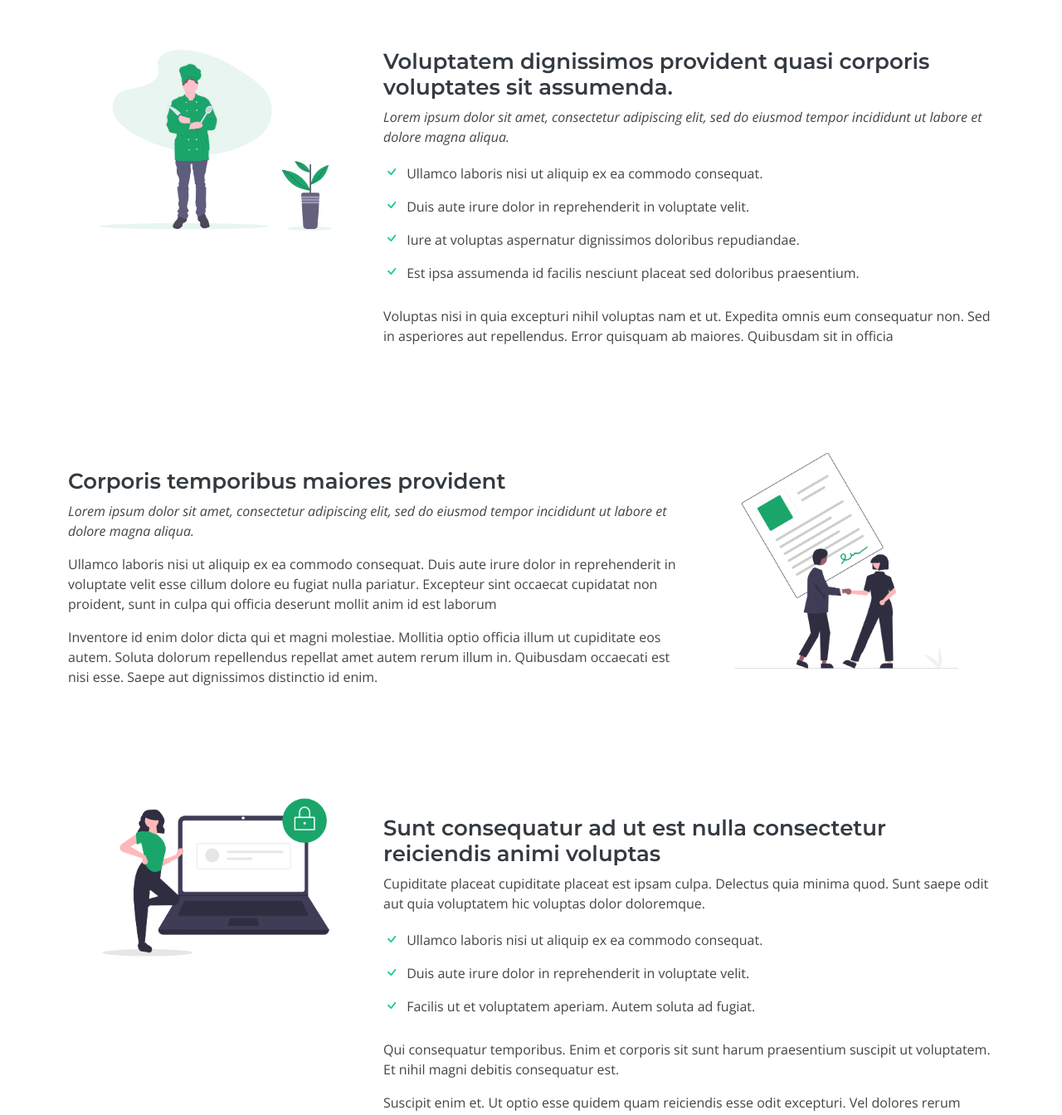
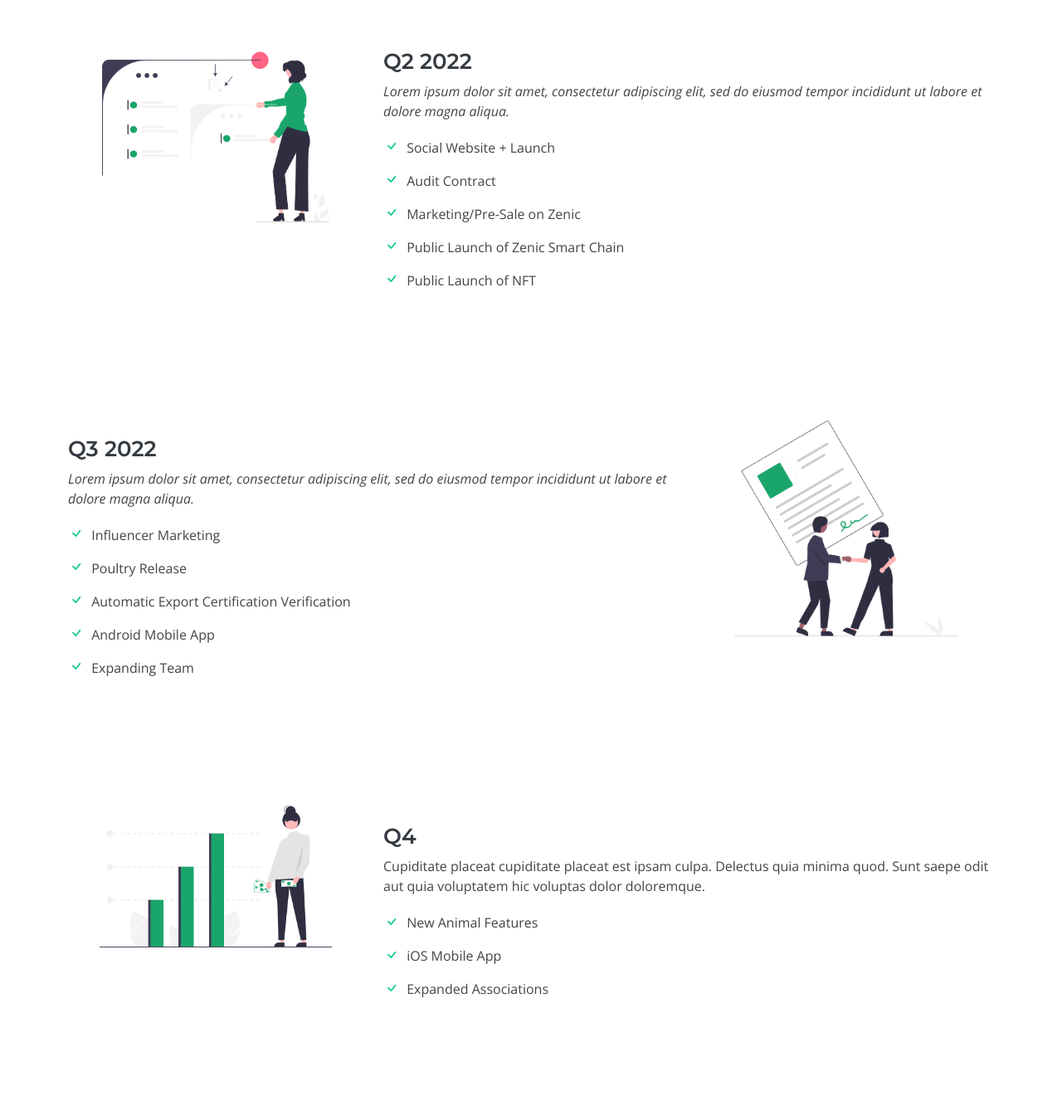
Before and after one commit to Scrabxd/NFarm, a Vue app: page / in a window 1280 px wide. Shown: the part 1438-2782 px from the top of the page at 83% size. Built offline with nearby package versions, Linux system fonts and the light colour scheme.

Commit message:
Actualizar QS

```diff
--- a/src/components/Details.vue
+++ b/src/components/Details.vue
@@ -4,23 +4,21 @@
 
         <div class="row content">
           <div class="col-md-4" data-aos="fade-right">
-            <img src="assets/img/details-4.png" class="img-fluid" alt="">
+            <img src="assets/img/details-6.png" class="img-fluid" alt="">
           </div>
           <div class="col-md-8 pt-4" data-aos="fade-up">
-            <h3>Voluptatem dignissimos provident quasi corporis voluptates sit assumenda.</h3>
+            <h3>Q2 2022</h3>
             <p class="fst-italic">
               Lorem ipsum dolor sit amet, consectetur adipiscing elit, sed do eiusmod tempor incididunt ut labore et dolore
               magna aliqua.
             </p>
             <ul>
-              <li><i class="bi bi-check"></i> Ullamco laboris nisi ut aliquip ex ea commodo consequat.</li>
-              <li><i class="bi bi-check"></i> Duis aute irure dolor in reprehenderit in voluptate velit.</li>
-              <li><i class="bi bi-check"></i> Iure at voluptas aspernatur dignissimos doloribus repudiandae.</li>
-              <li><i class="bi bi-check"></i> Est ipsa assumenda id facilis nesciunt placeat sed doloribus praesentium.</li>
+              <li><i class="bi bi-check"></i> Social Website + Launch</li>
+              <li><i class="bi bi-check"></i> Audit Contract</li>
+              <li><i class="bi bi-check"></i> Marketing/Pre-Sale on Zenic</li>
+              <li><i class="bi bi-check"></i> Public Launch of Zenic Smart Chain</li>
+              <li><i class="bi bi-check"></i> Public Launch of NFT</li>
             </ul>
-            <p>
-              Voluptas nisi in quia excepturi nihil voluptas nam et ut. Expedita omnis eum consequatur non. Sed in asperiores aut repellendus. Error quisquam ab maiores. Quibusdam sit in officia
-            </p>
           </div>
         </div>
 
@@ -29,62 +27,32 @@
             <img src="assets/img/details-2.png" class="img-fluid" alt="">
           </div>
           <div class="col-md-8 pt-5 order-2 order-md-1" data-aos="fade-up">
-            <h3>Corporis temporibus maiores provident</h3>
+            <h3>Q3 2022</h3>
             <p class="fst-italic">
               Lorem ipsum dolor sit amet, consectetur adipiscing elit, sed do eiusmod tempor incididunt ut labore et dolore
               magna aliqua.
             </p>
-            <p>
-              Ullamco laboris nisi ut aliquip ex ea commodo consequat. Duis aute irure dolor in reprehenderit in voluptate
-              velit esse cillum dolore eu fugiat nulla pariatur. Excepteur sint occaecat cupidatat non proident, sunt in
-              culpa qui officia deserunt mollit anim id est laborum
-            </p>
-            <p>
-              Inventore id enim dolor dicta qui et magni molestiae. Mollitia optio officia illum ut cupiditate eos autem. Soluta dolorum repellendus repellat amet autem rerum illum in. Quibusdam occaecati est nisi esse. Saepe aut dignissimos distinctio id enim.
-            </p>
+           <ul>
+              <li><i class="bi bi-check"></i> Influencer Marketing</li>
+              <li><i class="bi bi-check"></i> Poultry Release</li>
+              <li><i class="bi bi-check"></i> Automatic Export Certification Verification</li>
+              <li><i class="bi bi-check"></i> Android Mobile App</li>
+              <li><i class="bi bi-check"></i> Expanding Team</li>
+            </ul>
           </div>
         </div>
 
         <div class="row content">
           <div class="col-md-4" data-aos="fade-right">
-            <img src="assets/img/details-6.png" class="img-fluid" alt="">
+            <img src="assets/img/details-1.png" class="img-fluid" alt="">
           </div>
           <div class="col-md-8 pt-5" data-aos="fade-up">
-            <h3>Sunt consequatur ad ut est nulla consectetur reiciendis animi voluptas</h3>
+            <h3>Q4</h3>
             <p>Cupiditate placeat cupiditate placeat est ipsam culpa. Delectus quia minima quod. Sunt saepe odit aut quia voluptatem hic voluptas dolor doloremque.</p>
             <ul>
-              <li><i class="bi bi-check"></i> Ullamco laboris nisi ut aliquip ex ea commodo consequat.</li>
-              <li><i class="bi bi-check"></i> Duis aute irure dolor in reprehenderit in voluptate velit.</li>
-              <li><i class="bi bi-check"></i> Facilis ut et voluptatem aperiam. Autem soluta ad fugiat.</li>
-            </ul>
-            <p>
-              Qui consequatur temporibus. Enim et corporis sit sunt harum praesentium suscipit ut voluptatem. Et nihil magni debitis consequatur est.
-            </p>
-            <p>
-              Suscipit enim et. Ut optio esse quidem quam reiciendis esse odit excepturi. Vel dolores rerum soluta explicabo vel fugiat eum non.
-            </p>
-          </div>
-        </div>
-
-        <div class="row content">
-          <div class="col-md-4 order-1 order-md-2" data-aos="fade-left">
-            <img src="assets/img/details-1.png" class="img-fluid" alt="">
-          </div>
-          <div class="col-md-8 pt-5 order-2 order-md-1" data-aos="fade-up">
-            <h3>Quas et necessitatibus eaque impedit ipsum animi consequatur incidunt in</h3>
-            <p class="fst-italic">
-              Lorem ipsum dolor sit amet, consectetur adipiscing elit, sed do eiusmod tempor incididunt ut labore et dolore
-              magna aliqua.
-            </p>
-            <p>
-              Ullamco laboris nisi ut aliquip ex ea commodo consequat. Duis aute irure dolor in reprehenderit in voluptate
-              velit esse cillum dolore eu fugiat nulla pariatur. Excepteur sint occaecat cupidatat non proident, sunt in
-              culpa qui officia deserunt mollit anim id est laborum
-            </p>
-            <ul>
-              <li><i class="bi bi-check"></i> Et praesentium laboriosam architecto nam .</li>
-              <li><i class="bi bi-check"></i> Eius et voluptate. Enim earum tempore aliquid. Nobis et sunt consequatur. Aut repellat in numquam velit quo dignissimos et.</li>
-              <li><i class="bi bi-check"></i> Facilis ut et voluptatem aperiam. Autem soluta ad fugiat.</li>
+              <li><i class="bi bi-check"></i> New Animal Features</li>
+              <li><i class="bi bi-check"></i> iOS Mobile App</li>
+              <li><i class="bi bi-check"></i> Expanded Associations</li>
             </ul>
           </div>
         </div>
```
Also changed, not shown: public/assets/img/details-6.png.
